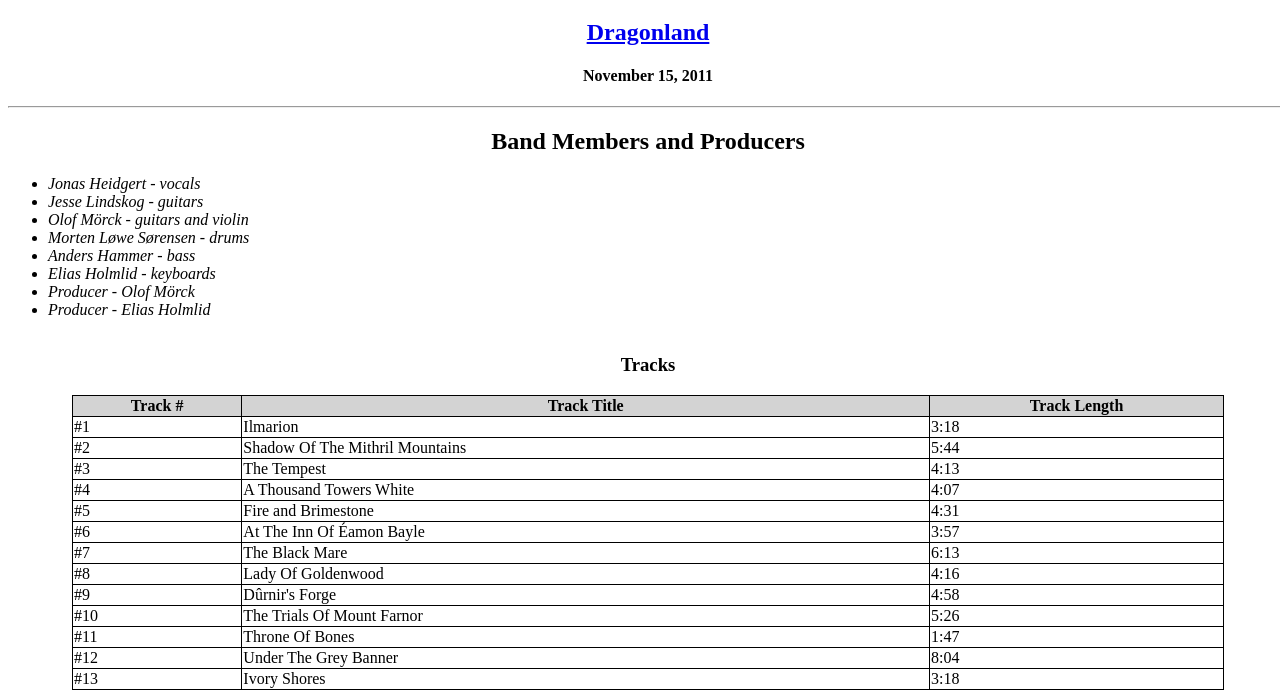
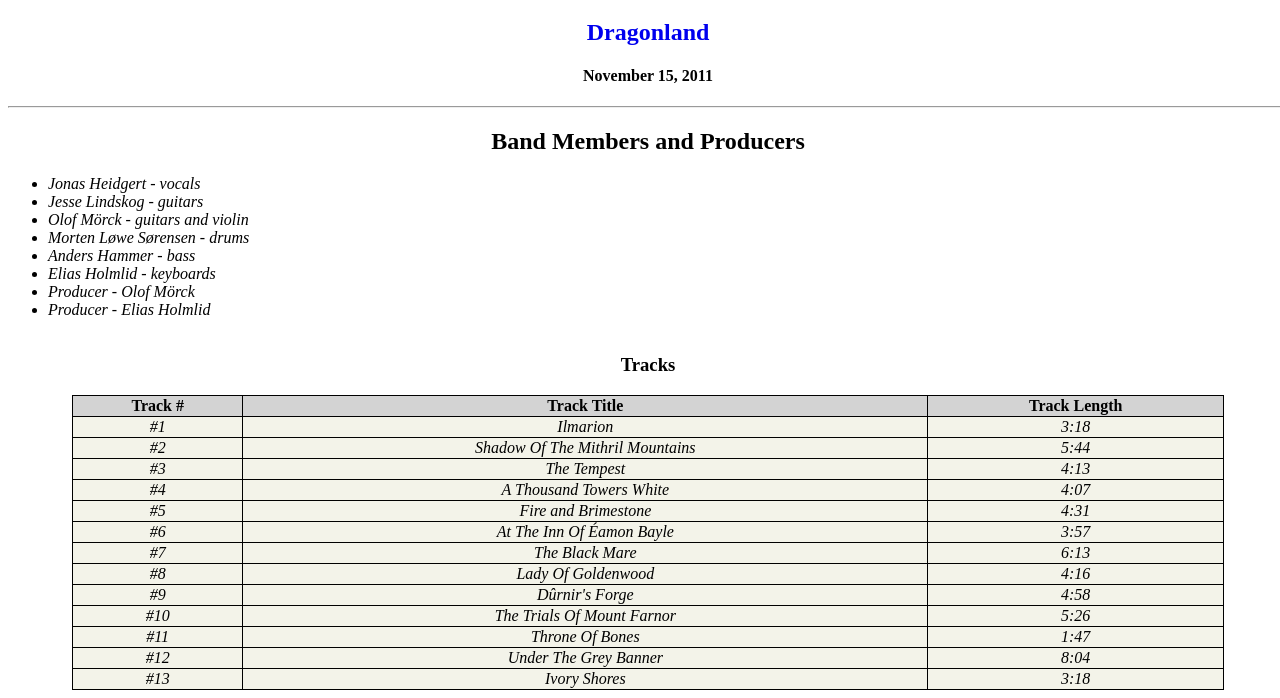
Before and after one commit to PhillipMarsley/The-Software-Guild-Pre-Work, a plain HTML site: page Labs/album.html in a window 1280 px wide. Shown: the part 469-1167 px from the top of the page. Drawn offline with Linux system fonts and the light colour scheme.

Commit message:
Update 10/6/17. Album Page - V5

```diff
--- a/Labs/album.html
+++ b/Labs/album.html
@@ -10,13 +10,19 @@
         body {
             width: 100%;
         }
-        /*inline style located on line 19 and adjusts the img width to 400px*/
+
+        a {
+            text-decoration: unset;
+        }
+        a:hover {
+            text-decoration: underline;
+            background-color: rgb(180, 180, 178);
+        }
     </style>
 </head>
 
 <body>
     <div id='imageDiv'></div>
-
     <h1 class='font'>Under the Grey Banner</h1>
     <h2><a href="https://www.facebook.com/dragonlandband/">Dragonland</a></h2>
     <h4>November 15, 2011</h4>
--- a/Labs/albumStyles.css
+++ b/Labs/albumStyles.css
@@ -22,15 +22,19 @@ li {
 table {
     width: 90%;
     margin: 0 auto;
+    text-align: center;
 }
 
 th {
     background-color: lightgray;
 }
 
-table,
-th,
-td {
+table, th, td {
     border: 1px solid black;
     border-collapse: collapse;
 }
+
+td {
+    font-style: italic;
+    background-color: rgb(243, 243, 233);
+}
```
